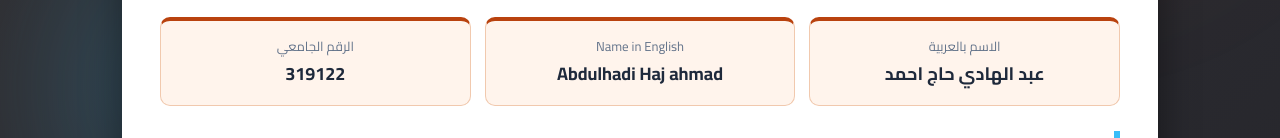
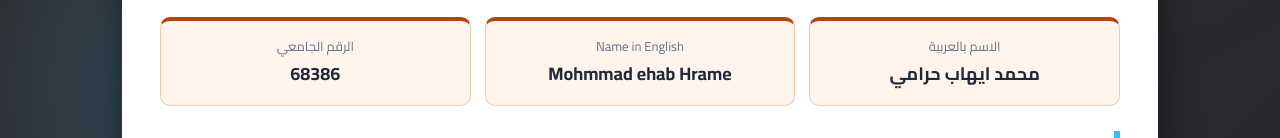
Before and after one commit to svubit00-boop/ITA320, a plain HTML site: page index.html in a window 1280 px wide. Shown: the part 523-661 px from the top of the page. Drawn offline with nearby package versions, Linux system fonts and the light colour scheme.

Commit message:
Update index.html

```diff
--- a/index.html
+++ b/index.html
@@ -48,9 +48,9 @@
 
 <h2>بيانات الطالب</h2>
 <div class="student-card">
-<div class="student-item"><span class="student-label">الاسم بالعربية</span><span class="student-value">عبد الهادي حاج احمد</span></div>
-<div class="student-item"><span class="student-label">Name in English</span><span class="student-value">Abdulhadi Haj ahmad</span></div>
-<div class="student-item"><span class="student-label">الرقم الجامعي</span><span class="student-value">319122</span></div>
+<div class="student-item"><span class="student-label">الاسم بالعربية</span><span class="student-value">محمد ايهاب حرامي</span></div>
+<div class="student-item"><span class="student-label">Name in English</span><span class="student-value">Mohmmad ehab Hrame</span></div>
+<div class="student-item"><span class="student-label">الرقم الجامعي</span><span class="student-value">68386</span></div>
 </div>
 
 <h2>رابط النشر على الإنترنت</h2>
```
